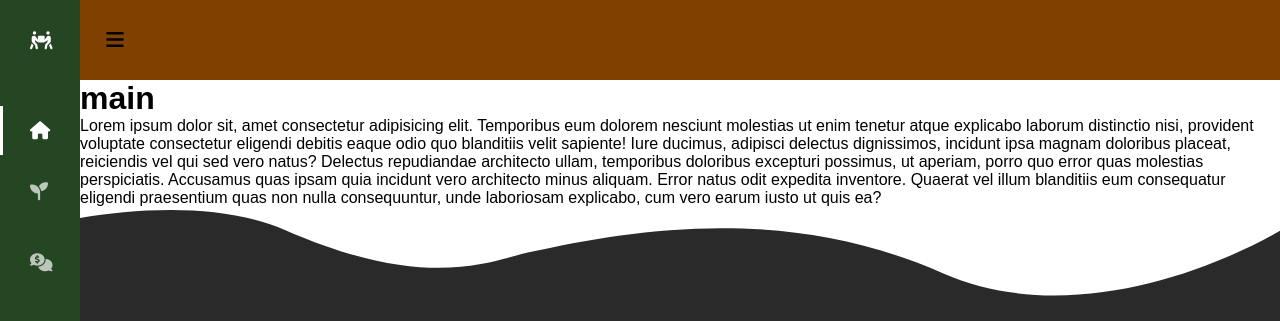
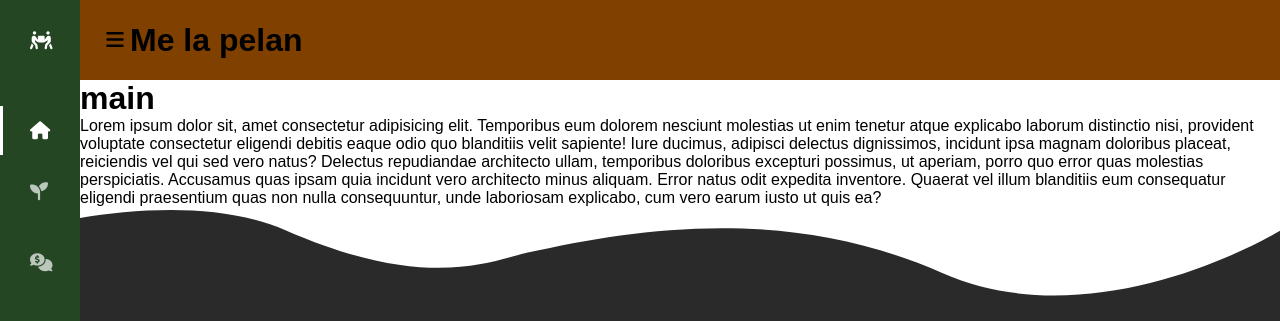
Before and after one commit to GabrielRdz15/Pagina_Dise-o_de_sistema, a plain HTML site: page index.html in a window 1280 px wide. Shown: the top 321 px of the page. Drawn offline with Linux system fonts and the light colour scheme.

Commit message:
actualizacion

```diff
--- a/index.html
+++ b/index.html
@@ -15,6 +15,7 @@
     <div class="icon__menu">
         <i class="fas fa-bars" id="btn_open"></i>
     </div>
+    <h1>Me la pelan</h1>
 </header>
 <div class="menu__side" id="menu_side">
     <div class="name__page">
```
